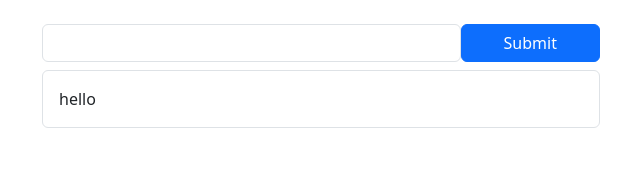
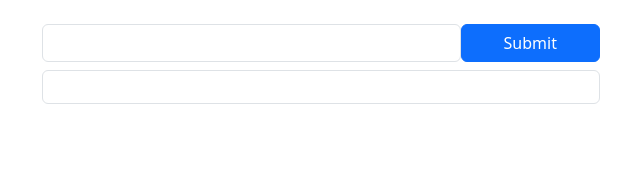
Before and after one commit to Sergey-Ivanovich/react-to-do-list, a React (Create React App) app: page / in a window 1280 px wide. Shown: the top 178 px of the page, without its empty margins (319-959 px from the left). Built offline with nearby package versions, Linux system fonts and the light colour scheme.

Commit message:
base js frame

```diff
--- a/src/ToDo.js
+++ b/src/ToDo.js
@@ -4,7 +4,7 @@ import "./App.css";
 export default function ToDo() {
   const [searchBar, setSearchBar] = useState("");
 
-  const [listItem, setListItem] = useState(["hello"]);
+  const [listItem, setListItem] = useState(["hello", "he", "hey"]);
 
   function updateSearchBar(searchData) {
     setSearchBar(searchData.target.value);
@@ -12,9 +12,8 @@ export default function ToDo() {
 
   function updateListItems(event) {
     event.preventDefault();
-    let oldList = listItem;
-    setListItem([oldList, searchBar]);
-    console.log(listItem.push(searchBar));
+    setListItem([listItem, searchBar]);
+    console.log(listItem);
   }
 
   return (
@@ -32,7 +31,7 @@ export default function ToDo() {
             onClick={updateListItems}
           />
         </form>
-        <div className="border border-gray w-100 rounded p-3">{listItem}</div>
+        <div className="border border-gray w-100 rounded p-3"></div>
       </div>
     </div>
   );
```
